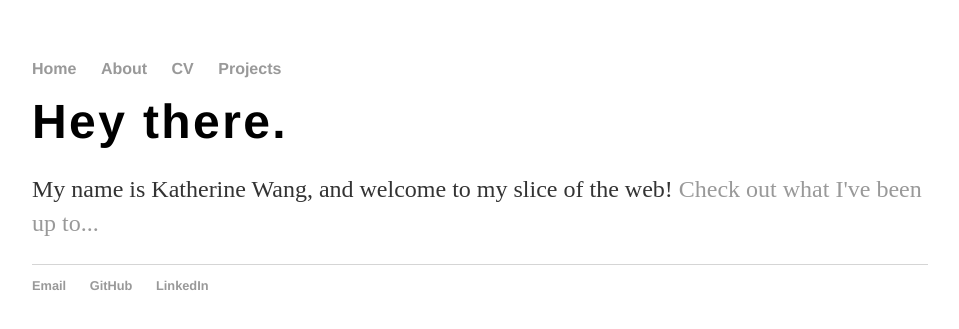
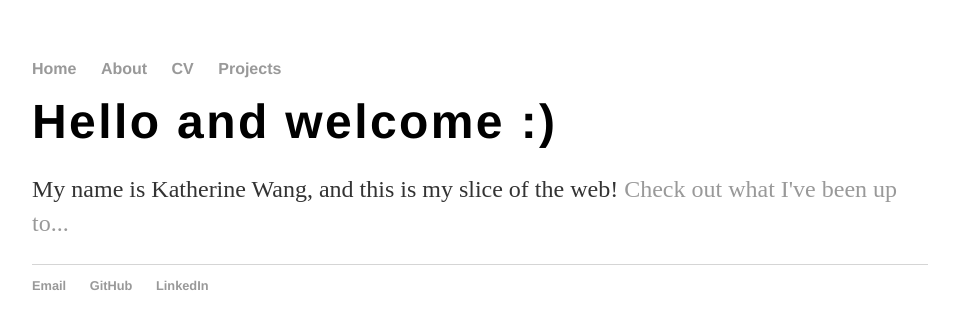
Before and after one commit to wangk5/wangk5.github.io, a Jekyll site: the page built from index.html, in a window 1280 px wide. Shown: the top 329 px of the page, without its empty margins (160-1119 px from the left). Built offline with Jekyll 4.4.1, drawn with Linux system fonts in a browser that asks for light colours.

Commit message:
Update index.html

```diff
--- a/index.html
+++ b/index.html
@@ -3,10 +3,10 @@ layout: default
 title: Katherine Wang
 ---
 <div class="typewriter">
-  <h1>Hey there.</h1>
+  <h1>Hello and welcome :)</h1>
 
 </div>
 
 <div class="blurb">
-	<p>My name is Katherine Wang, and welcome to my slice of the web! <a href="/projects.html">Check out what I've been up to...</a></p>
+	<p>My name is Katherine Wang, and this is my slice of the web! <a href="/projects.html">Check out what I've been up to...</a></p>
 </div><!-- /.blurb -->
```
